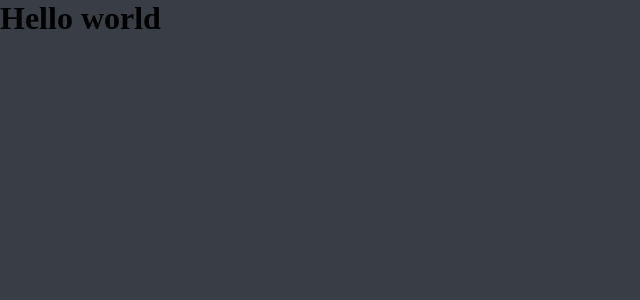
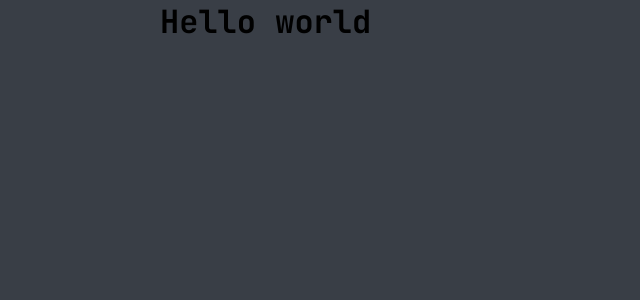
Before and after one commit to gabrlcj/Portfolio, a React (Create React App) app: page / in a window 1280 px wide. Shown: the top 300 px of the page, without its empty margins (0-640 px from the left). Built offline with nearby package versions, Linux system fonts and the light colour scheme.

Commit message:
:lipstick: fix: Adjustment for the global styles

```diff
--- a/src/styles/global.ts
+++ b/src/styles/global.ts
@@ -28,6 +28,8 @@ export const GlobalStyle = createGlobalStyle`
 
   body {
     min-height: 100vh;
-    background-color: #393E46;
+    margin-left: 10rem;
+    background-color: var(--black-color);
+    font: 400 1rem 'JetBrains Mono', monospace;
   }
 `
```
